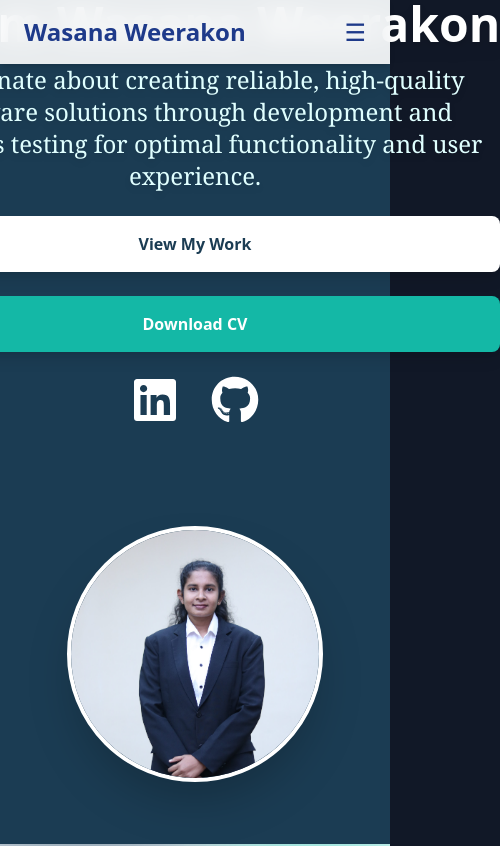
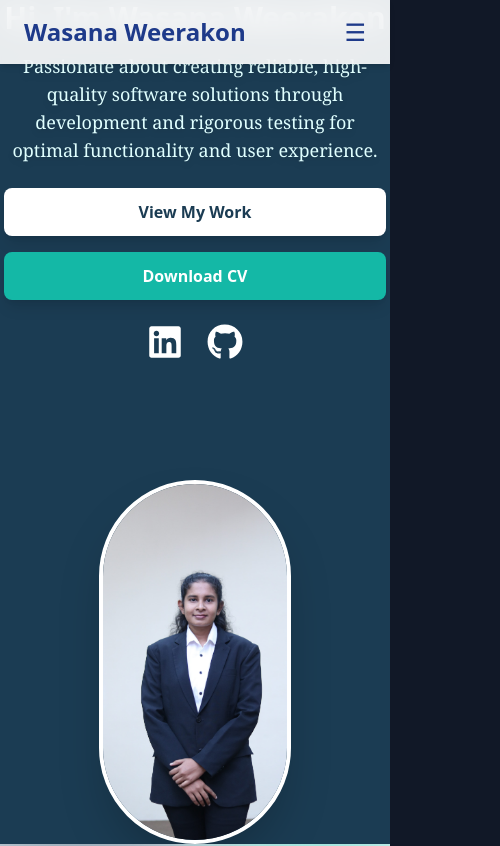
Before and after one commit to WasuWeerakoon/portfolio, a React (Vite) app: page / in a window 390 px wide. Shown: the top 846 px of the page, 500 px wide, since content can reach past the window. Built offline with nearby package versions, Linux system fonts and the light colour scheme; the HTML template or start-up script is replaced by a standard one.

Commit message:
Hero Changed

```diff
--- a/src/components/Hero.jsx
+++ b/src/components/Hero.jsx
@@ -6,39 +6,41 @@ export default function Hero() {
   return (
     <section
       id="hero"
-      className="min-h-screen flex flex-col md:flex-row justify-center items-center bg-[#1B3C53] text-white px-6 md:px-20 gap-10"
+      className="min-h-screen flex flex-col md:flex-row justify-center items-center bg-[#1B3C53] text-white px-6 sm:px-10 md:px-20 gap-10"
     >
       {/* Text Section */}
       <div className="flex-1 text-center md:text-left">
-        {/* Greeting with Full Name */}
-        <h1 className="text-5xl md:text-6xl font-extrabold mb-4 drop-shadow-lg font-sans whitespace-nowrap">
+        <h1 className="text-3xl sm:text-4xl md:text-5xl lg:text-6xl font-extrabold mb-4 drop-shadow-lg font-sans whitespace-nowrap">
           Hi, I'm Wasana Weerakon
         </h1>
 
-        {/* Role / Summary */}
-        <p className="text-2xl md:text-3xl mb-6 drop-shadow-md font-serif" style={{ color: "#E0FFFF" }}>
+        <p
+          className="text-lg sm:text-xl md:text-2xl lg:text-3xl mb-6 drop-shadow-md font-serif"
+          style={{ color: "#E0FFFF" }}
+        >
           Passionate about creating reliable, high-quality software solutions through development and rigorous testing for optimal functionality and user experience.
         </p>
 
         {/* Buttons */}
-        <div className="flex flex-col sm:flex-row gap-6 justify-center md:justify-start mb-6">
+        <div className="flex flex-col sm:flex-row gap-4 sm:gap-6 justify-center md:justify-start mb-6">
           <a
             href="#projects"
-            className="bg-white text-[#1B3C53] font-bold px-10 py-4 rounded-lg shadow-lg hover:bg-teal-400 hover:text-white transition-all duration-300 text-center"
+            className="w-full sm:w-auto bg-white text-[#1B3C53] font-bold px-6 py-3 sm:px-10 sm:py-4 rounded-lg shadow-lg hover:bg-teal-400 hover:text-white transition-all duration-300 text-center"
           >
             View My Work
           </a>
+
           <a
             href="/Wasana_CV.pdf"
-            download
-            className="bg-teal-500 hover:bg-teal-400 text-white font-bold px-10 py-4 rounded-lg shadow-lg transition-all duration-300 text-center"
+            download="Wasana_Weerakon_CV.pdf"
+            className="w-full sm:w-auto bg-teal-500 hover:bg-teal-400 text-white font-bold px-6 py-3 sm:px-10 sm:py-4 rounded-lg shadow-lg transition-all duration-300 text-center"
           >
             Download CV
           </a>
         </div>
 
         {/* Social Links */}
-        <div className="flex justify-center md:justify-start gap-8 mt-4 text-5xl">
+        <div className="flex justify-center md:justify-start gap-6 sm:gap-8 mt-4 text-4xl sm:text-5xl md:text-5xl lg:text-6xl">
           <a
             href="https://www.linkedin.com/in/wasana-weerakon-0a79b82bb"
             target="_blank"
@@ -63,7 +65,7 @@ export default function Hero() {
         <img
           src={wasanaPhoto}
           alt="Wasana Nilakshi"
-          className="w-64 h-64 sm:w-80 sm:h-80 md:w-96 md:h-96 rounded-full object-cover shadow-2xl border-4 border-white hover:scale-105 transition-transform duration-500"
+          className="w-48 h-48 sm:w-64 sm:h-64 md:w-80 md:h-80 lg:w-96 lg:h-96 rounded-full object-cover shadow-2xl border-4 border-white hover:scale-105 transition-transform duration-500 max-w-full h-auto"
         />
       </div>
     </section>
```
Also changed, not shown: 1 other file (tests, documents, lock files or other folders).
